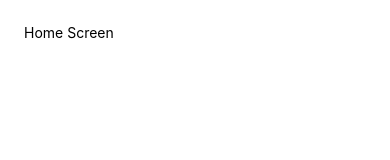
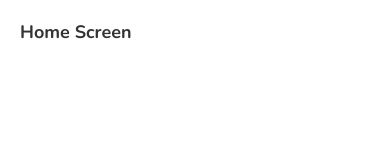
Before and after one commit to godkingjay/TNJ-Expo-Review-App, a React Native app: screen / in a window 390 px wide. Shown: the top 160 px of the page. Built offline with nearby package versions, Linux system fonts and the light colour scheme.

Commit message:
fix styles

```diff
--- a/App.js
+++ b/App.js
@@ -1,6 +1,6 @@
 import React , { useCallback, useEffect, useState } from 'react';
 import { View } from 'react-native';
-import styles from './assets/styles/global';
+import { globalStyles } from './assets/styles/global';
 import Home from './screens/home';
 import * as Font from 'expo-font';
 import * as SplashScreen from 'expo-splash-screen';
@@ -41,7 +41,7 @@ export default function App() {
 
   return (
     <View
-      styles={styles.screen}
+      styles={globalStyles.screen}
       onLayout={onLayoutRootView}
     >
       <Home />
--- a/assets/styles/global.js
+++ b/assets/styles/global.js
@@ -1,18 +1,22 @@
 import React from "react";
 import { StyleSheet } from "react-native";
 
-const styles = StyleSheet.create({
+export const globalStyles = StyleSheet.create({
   screen: {
     flex: 1,
     justifyContent: "center",
     alignItems: "center",
   },
   container: {
-    flex: 1,
-    backgroundColor: "white",
-    alignItems: "center",
-    justifyContent: "center",
-  }
+    padding: 20,
+  },
+  titleText: {
+    fontFamily: 'nunito-bold',
+    fontSize: 18,
+    color: '#333',
+  },
+  paragraph: {
+    marginVertical: 8,
+    lineHeight: 20,
+  },
 });
-
-export default styles;
--- a/screens/home.js
+++ b/screens/home.js
@@ -1,16 +1,11 @@
 import React from "react";
 import { StyleSheet, View, Text } from "react-native";
+import { globalStyles } from "../assets/styles/global";
 
 export default function Home(){
   return (
-    <View style={styles.container}>
-      <Text>Home Screen</Text>
+    <View style={globalStyles.container}>
+      <Text style={globalStyles.titleText}>Home Screen</Text>
     </View>
   );
 }
-
-const styles = StyleSheet.create({
-  container: {
-    padding: 24,
-  }
-});
```
Also changed, not shown: screens/about.js (+3 -8 lines), screens/reviewDetails.js (+3 -8 lines).
